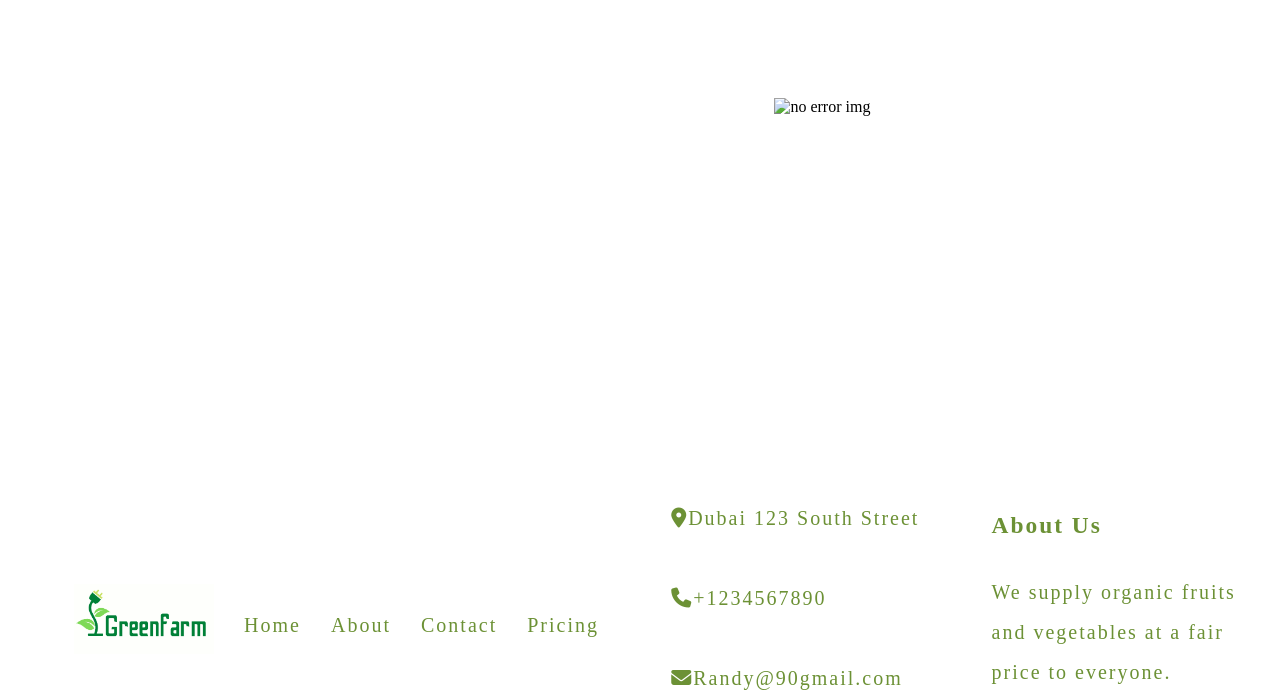
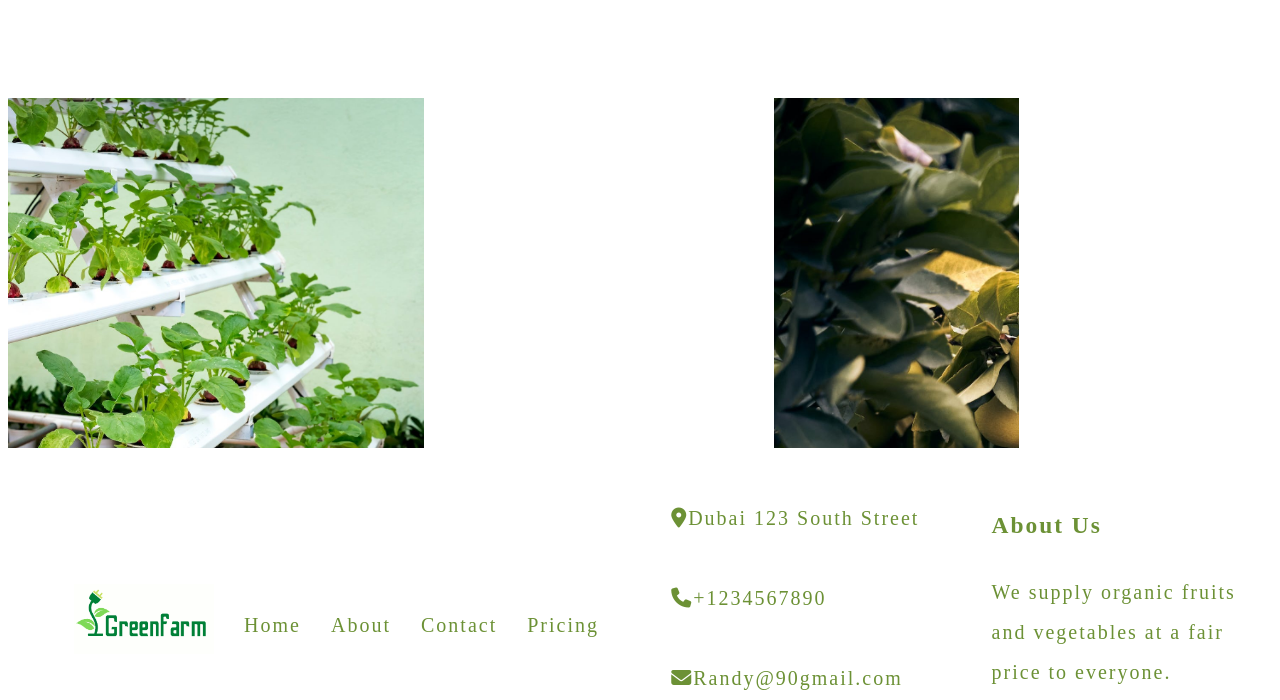
Before and after one commit to prathiusha22/prathiusha.sakthivel__web_project, a plain HTML site: page index.html in a window 1280 px wide. Shown: the part 2432-3132 px from the top of the page. Drawn offline with Linux system fonts and the light colour scheme; files whose address does not match are found by name.

Commit message:
after changes

```diff
--- a/index.html
+++ b/index.html
@@ -109,10 +109,10 @@
 
     <div id="slider">
       <figure>
-        <img src="../GreenFarm/assets/image/tg1.jpeg" alt="no error img">
-        <img src="../GreenFarm/assets/image/tg2.jpeg" alt="no error img">
-        <img src="../GreenFarm/assets/image/tg3.jpeg" alt="no error img">
-        <img src="../GreenFarm/assets/image/tg4.jpeg" alt="no error img">
+        <img src="./assets/image/tg1.jpeg" alt="no error img">
+        <img src="./assets/image/tg2.jpeg" alt="no error img">
+        <img src="./assets/image/tg3.jpeg" alt="no error img">
+        <img src="./assets/image/tg4.jpeg" alt="no error img">
       </figure>
     </div>
 
```
